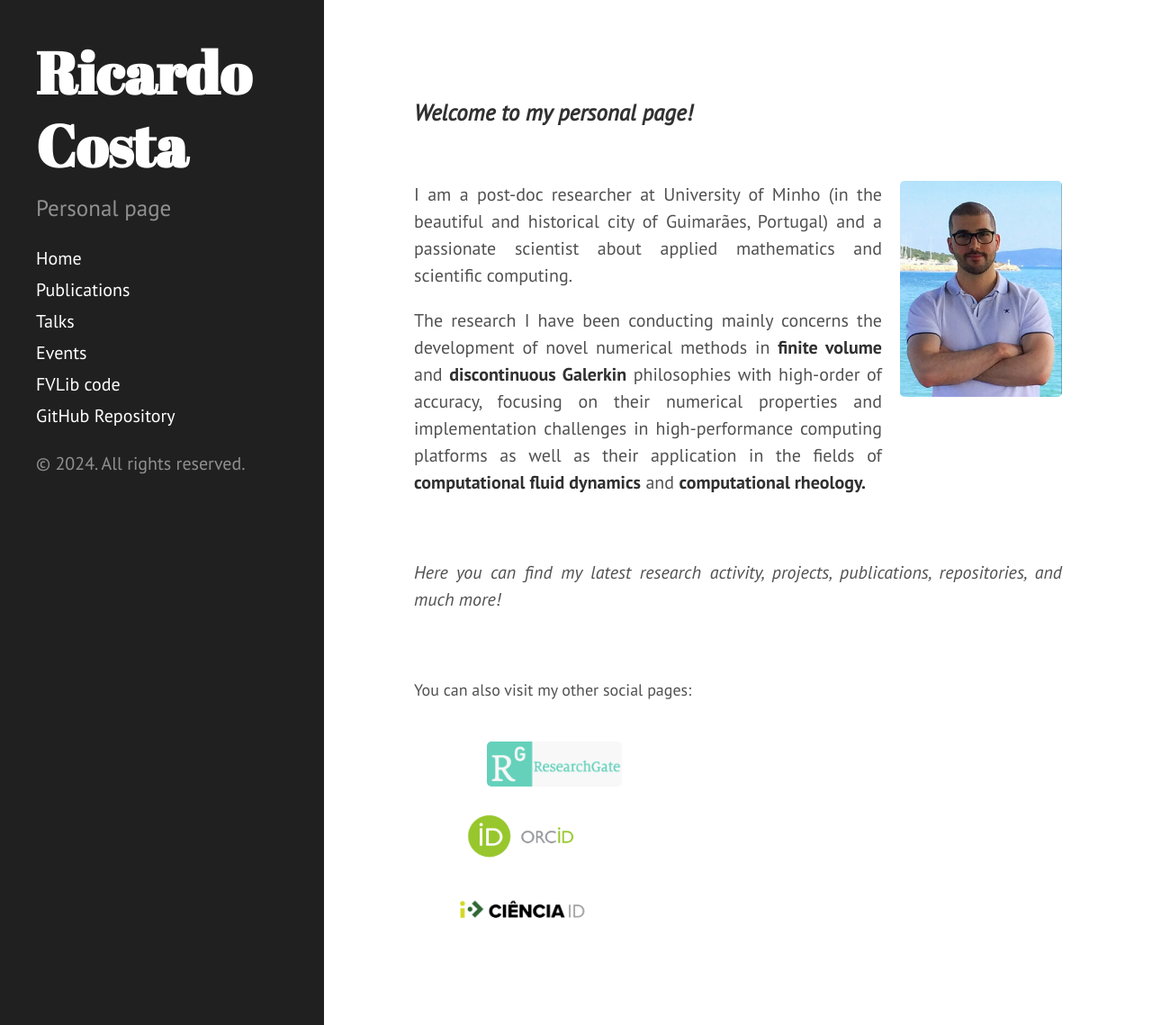
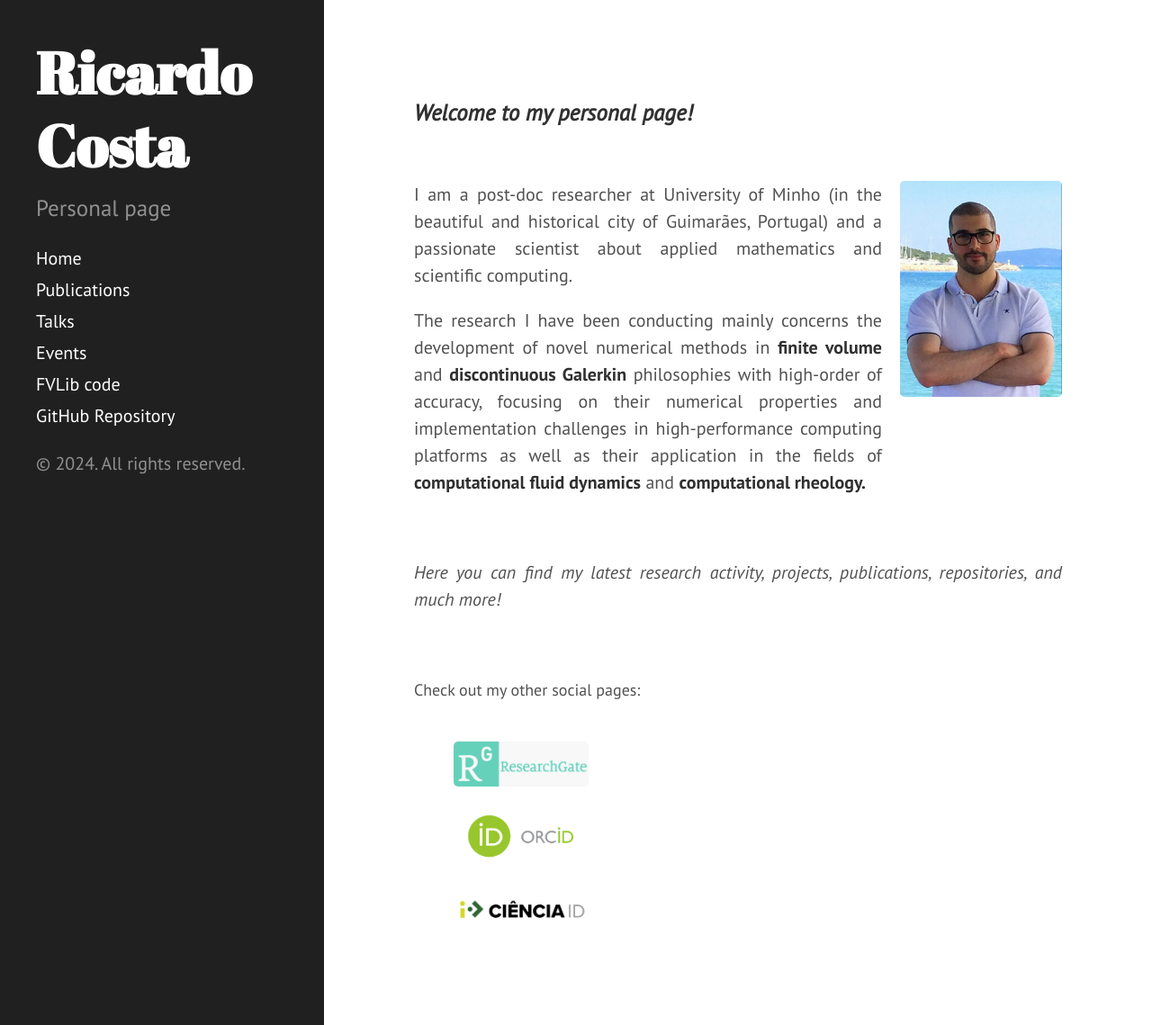
Before and after one commit to ricardodpcosta/ricardodpcosta.github.io, a Jekyll site: the page built from index.md, in a window 1280 px wide and 1139 px high. Shown: the whole window at 90% size. Built offline with Jekyll 4.4.1, drawn with Linux system fonts in a browser that asks for light colours; Markdown is read by kramdown in place of the engine named in the settings.

Commit message:
Update index.md

```diff
--- a/index.md
+++ b/index.md
@@ -21,14 +21,14 @@ _Here you can find my latest research activity, projects, publications, reposito
 
 <p style="margin-bottom: 1cm;">
   <font size="4">
-    You can also visit my other social pages:
+    Check out my other social pages:
   </font>
 </p>
 
 <div class="row">
   <div class="column-3">
     <a href="https://www.researchgate.net/profile/ricardo-costa-21">
-      <img style="height: 2.5em; display: block; margin-left: 2cm; margin-right: auto;" src="public/researchgate.png">
+      <img style="height: 2.5em; display: block; margin-left: auto; margin-right: auto;" src="public/researchgate.png">
     </a>
   </div>
   <div class="column-3">
```
